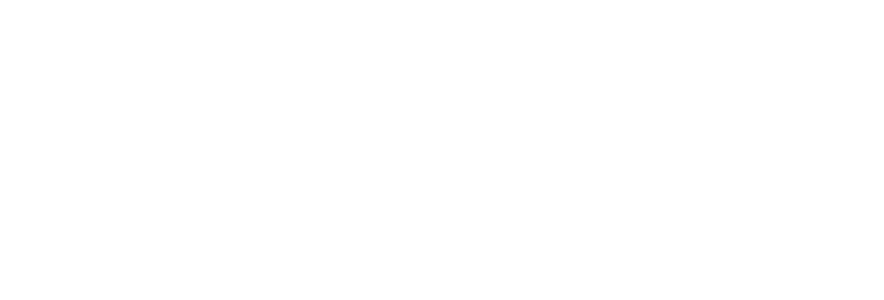
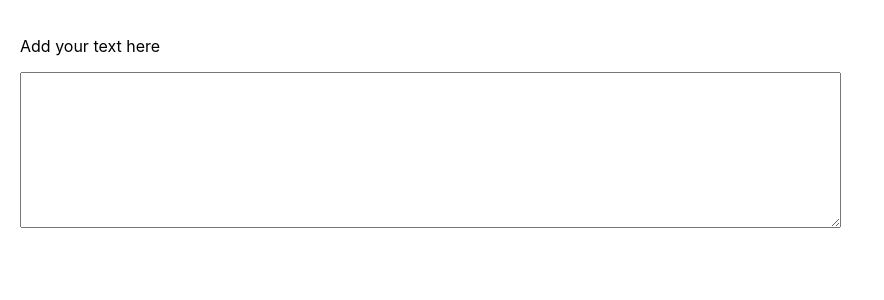
Before and after one commit to topcook/myReactApp, a React (Create React App) app: page / in a window 1280 px wide. Shown: the top 300 px of the page, without its empty margins (0-884 px from the left). Built offline with nearby package versions, Linux system fonts and the light colour scheme.

Commit message:
I added textarea to input from user.

```diff
--- a/src/components/App/App.css
+++ b/src/components/App/App.css
@@ -1,38 +1,7 @@
-.App {
-  text-align: center;
+.wrapper {
+  padding: 20px;
 }
 
-.App-logo {
-  height: 40vmin;
-  pointer-events: none;
+.wrapper div {
+  margin: 20px;
 }
-
-@media (prefers-reduced-motion: no-preference) {
-  .App-logo {
-    animation: App-logo-spin infinite 20s linear;
-  }
-}
-
-.App-header {
-  background-color: #282c34;
-  min-height: 100vh;
-  display: flex;
-  flex-direction: column;
-  align-items: center;
-  justify-content: center;
-  font-size: calc(10px + 2vmin);
-  color: white;
-}
-
-.App-link {
-  color: #61dafb;
-}
-
-@keyframes App-logo-spin {
-  from {
-    transform: rotate(0deg);
-  }
-  to {
-    transform: rotate(360deg);
-  }
-}
--- a/src/components/App/App.js
+++ b/src/components/App/App.js
@@ -2,7 +2,18 @@ import './App.css';
 
 function App() {
   return (
-    <></>
+    <div className='wrapper'>
+      <label htmlFor='text'>
+        <p>Add your text here</p>
+        <textarea
+        id='text'
+        name='text'
+        rows='10'
+        cols='100'>
+
+        </textarea>
+      </label>
+    </div>
   );
 }
 
```
